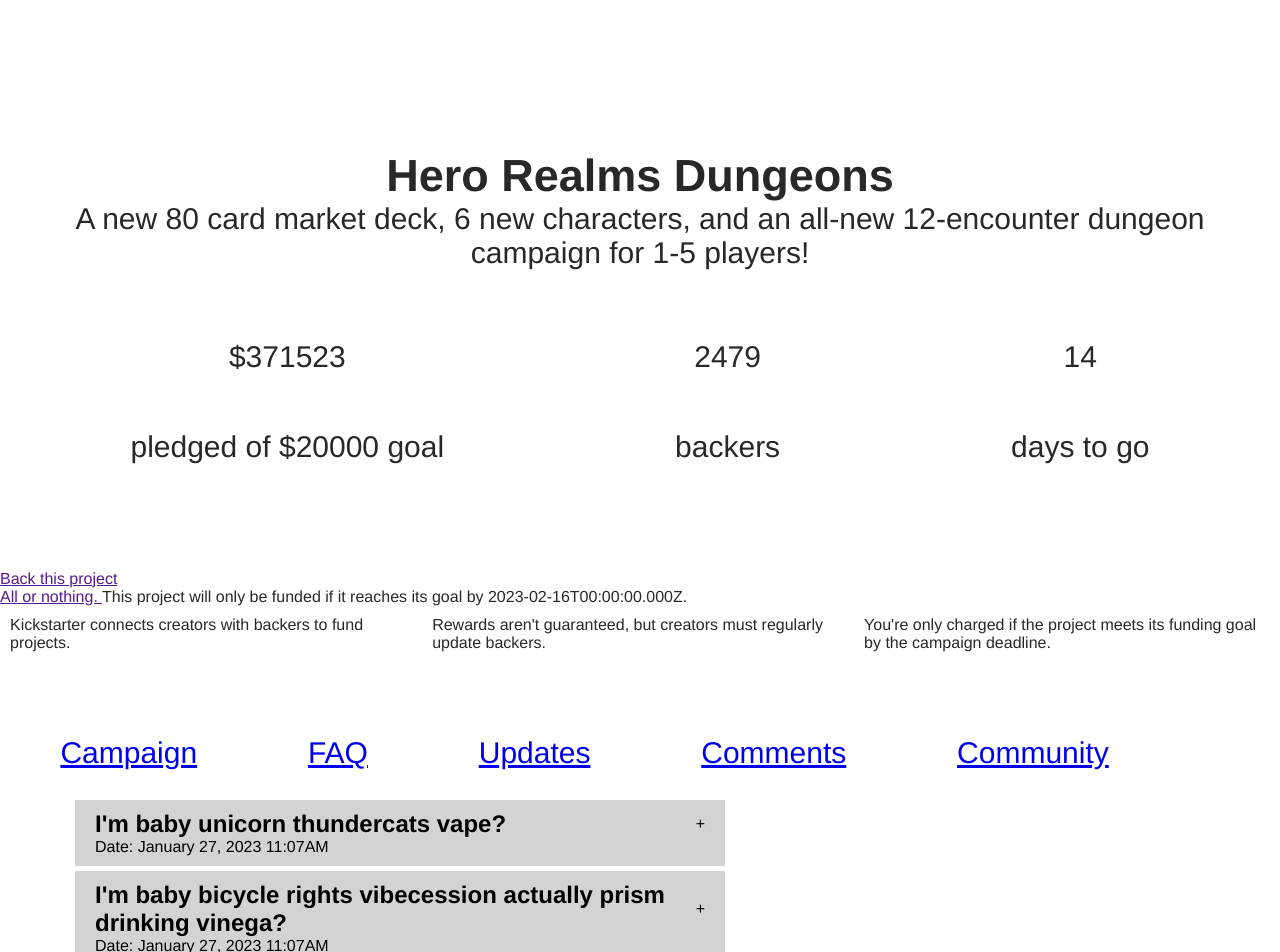
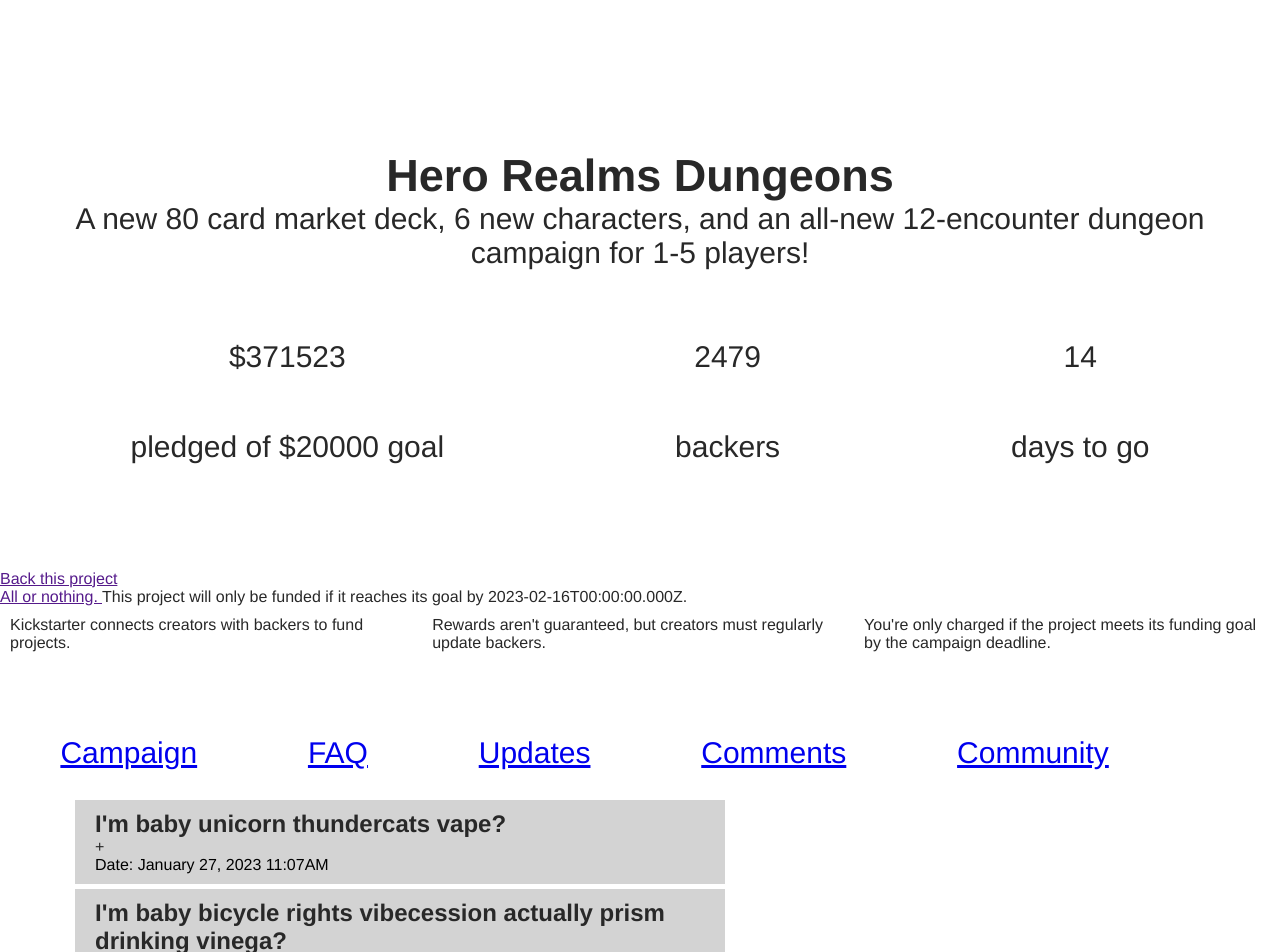
Before and after one commit to Meka827/capstone-kickstarter, a React (Vite) app: page /faq in a window 1280 px wide. Shown: the top 952 px of the page. Built offline with nearby package versions, Linux system fonts and the light colour scheme; no server answers.

Commit message:
header and text additions

```diff
--- a/client/style.css
+++ b/client/style.css
@@ -1,11 +1,11 @@
- :root{
-    --accent-color:#02885b;
-    --text-color:#363535;
-    --main-font:'Lato', sans-serif;
-    --background-color:#fbfbfa;
-    --update-card-background:#fdfdfd;
-    --span-color:#04ce7a;
-    --accent-text-color:#bcbcbc;
+:root {
+  --accent-color: #02885b;
+  --text-color: #363535;
+  --main-font: "Lato", sans-serif;
+  --background-color: #fbfbfa;
+  --update-card-background: #fdfdfd;
+  --span-color: #04ce7a;
+  --accent-text-color: #bcbcbc;
 }
 
 * {
@@ -112,9 +112,9 @@
   padding: 20px 0;
 }
 
-.btn:hover{
-border:1px solid #000;
-box-shadow:1px 1px 4px 1px lightgrey;
+.btn:hover {
+  border: 1px solid #000;
+  box-shadow: 1px 1px 4px 1px lightgrey;
 }
 
 .card-container {
@@ -173,14 +173,42 @@
 }
 
 .faq-question {
-  color: black;
-  display: flex;
-  overflow: hidden;
-  justify-content: space-between;
-  align-items: center;
-  cursor: pointer;
+  font-weight: 500;
+  color: #282828;
+  font-size: 1.4rem;
+  line-height: 2.4rem;
+  box-sizing: inherit;
+  border: 0;
+  margin: 0;
+  padding: 0;
+  font-size: 100%;
+  vertical-align: baseline;
+  font: inherit;
 }
 
+.faq-header {
+  margin-bottom: 0rem;
+  font-weight: 400;
+  display: inline-block;
+  font-size: 2.4rem;
+  line-height: 3rem;
+  box-sizing: inherit;
+}
+
+.faq-text {
+  font-weight: 500;
+  color: #282828;
+  font-size: 1.4rem;
+  line-height: 2.4rem;
+  box-sizing: inherit;
+  border: 0;
+  margin: 0;
+  padding: 0;
+  font-size: 100%;
+  vertical-align: baseline;
+  font: inherit;
+}
+/*-----------------------------*/
 .greeting {
   margin: 20px 0;
 }
@@ -302,33 +330,33 @@
 }
 
 .update-container {
-margin: 0 auto;
-padding: 30px;
-max-width: 816px;
+  margin: 0 auto;
+  padding: 30px;
+  max-width: 816px;
 }
 
-.update-card:hover{
-    border:1px solid #000;
-    transition:0.8s ease-in-out;
-    overflow:hidden;
+.update-card:hover {
+  border: 1px solid #000;
+  transition: 0.8s ease-in-out;
+  overflow: hidden;
 }
 
-.update-section{
-    background-color:var(--background-color);
+.update-section {
+  background-color: var(--background-color);
 }
 
-.p1:hover{
-    padding-bottom:30px;
-    transition:0.2s ease-in-out;
-    cursor:pointer;
+.p1:hover {
+  padding-bottom: 30px;
+  transition: 0.2s ease-in-out;
+  cursor: pointer;
 }
 
-.update-card{
-    background:var(--update-card-background);
-    border:1px solid lightgrey;
-    padding:40px;
-    margin-bottom:2rem;
-    overflow:hidden;
+.update-card {
+  background: var(--update-card-background);
+  border: 1px solid lightgrey;
+  padding: 40px;
+  margin-bottom: 2rem;
+  overflow: hidden;
 }
 
 .update-number {
@@ -343,21 +371,22 @@
   justify-content: space-between;
 }
 
-
-.community{
-    display:flex;
-    justify-content: center;
-    align-items:center;
-    height:50vh;
-    border-bottom:1px solid lightgrey;
+.community {
+  display: flex;
+  justify-content: center;
+  align-items: center;
+  height: 50vh;
+  border-bottom: 1px solid lightgrey;
 }
 
-.community-supporters{
-    font-size: 1.4rem;;
+.community-supporters {
+  font-size: 1.4rem;
 }
 
-.community-headings{
-    display:flex;
-    justify-content:space-between;
-    align-items: center;
+.community-headings {
+  display: flex;
+  justify-content: space-between;
+  align-items: center;
 }
+
+/*faq styling*/
```
